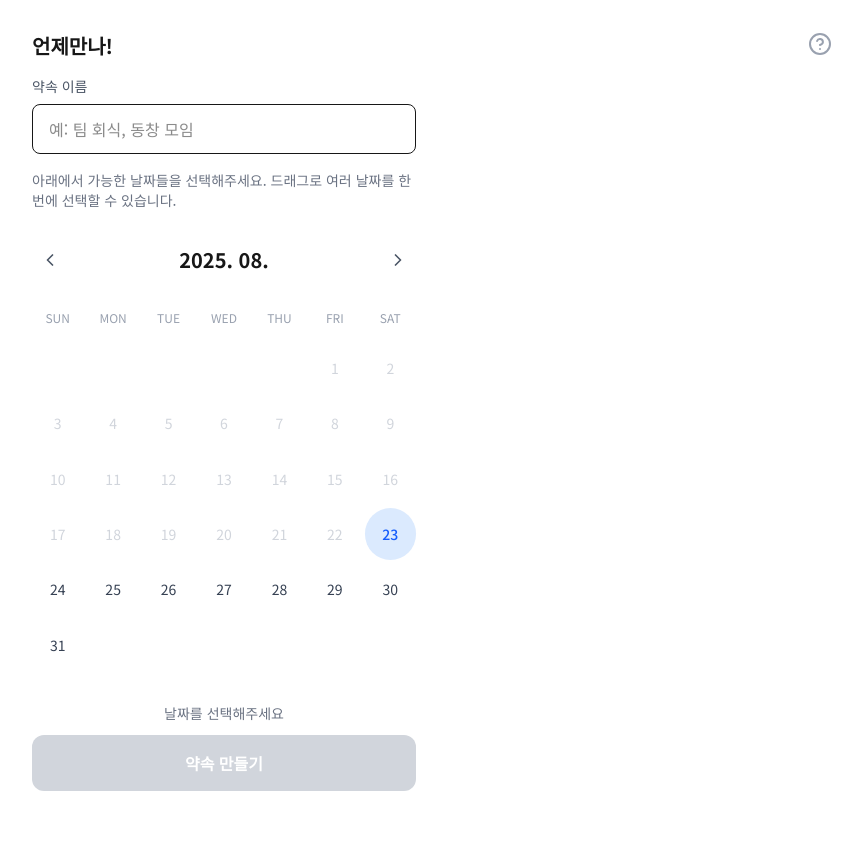
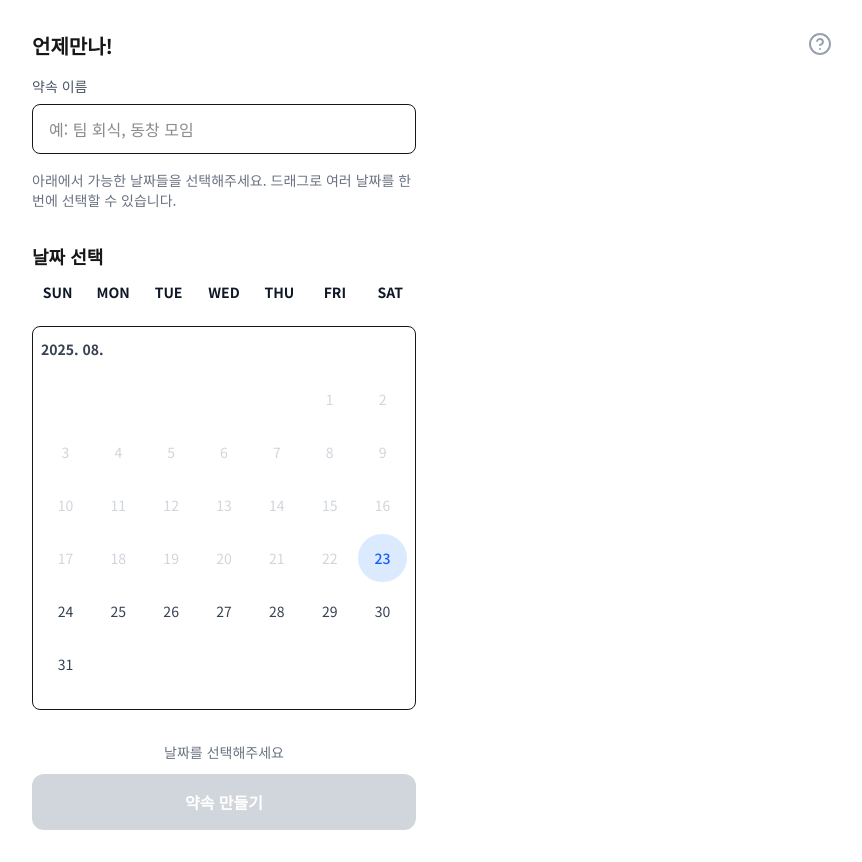
Before and after one commit to Byeongcheol-Kim/when22meet, a Next.js app: page / in a window 1280 px wide. Shown: the whole page, without its empty margins (416-1278 px from the left). Before the commit the page ends 823 px from the top, so only its background shows below. Built offline with nearby package versions, Linux system fonts and the light colour scheme.

Commit message:
feat: update meeting info design

```diff
--- a/app/api/meetings/[id]/availability/route.ts
+++ b/app/api/meetings/[id]/availability/route.ts
@@ -9,7 +9,7 @@ export async function POST(
   try {
     const { id } = await params;
     const body = await request.json();
-    const { participantName, availableDates, unavailableDates, statusUpdate } = body;
+    const { participantName, availableDates, unavailableDates, statusUpdate, isLocked } = body;
 
     if (!participantName || !availableDates) {
       return NextResponse.json(
@@ -34,7 +34,7 @@ export async function POST(
       meeting.participants.push(participantName);
       await redis.setex(
         `meeting:${id}`,
-        30 * 24 * 60 * 60,
+        18 * 30 * 24 * 60 * 60, // 18개월
         JSON.stringify(meeting)
       );
     }
@@ -44,12 +44,19 @@ export async function POST(
     let existingParsed: any = null;
     let timestamp = Date.now();
     let currentUnavailableDates: string[] = [];
+    let currentIsLocked = false;
 
     if (existingData) {
       existingParsed = JSON.parse(existingData);
       // Preserve timestamp from existing data
       timestamp = existingParsed.timestamp || timestamp;
       currentUnavailableDates = existingParsed.unavailableDates || [];
+      currentIsLocked = existingParsed.isLocked || false;
+    }
+
+    // Update locked status if provided
+    if (isLocked !== undefined) {
+      currentIsLocked = isLocked;
     }
 
     // Update unavailable dates based on status update
@@ -68,11 +75,12 @@ export async function POST(
     // Save availability with timestamp for ordering
     await redis.setex(
       `availability:${id}:${participantName}`,
-      30 * 24 * 60 * 60,
+      18 * 30 * 24 * 60 * 60, // 18개월
       JSON.stringify({
         dates: availableDates,
         unavailableDates: currentUnavailableDates,
-        timestamp: timestamp
+        timestamp: timestamp,
+        isLocked: currentIsLocked
       })
     );
 
--- a/app/api/meetings/[id]/route.ts
+++ b/app/api/meetings/[id]/route.ts
@@ -42,7 +42,8 @@ export async function GET(
             participantName,
             availableDates: parsedData.dates || [],
             unavailableDates: parsedData.unavailableDates || [],
-            timestamp: parsedData.timestamp || 0
+            timestamp: parsedData.timestamp || 0,
+            isLocked: parsedData.isLocked || false
           });
         }
       }
--- a/app/api/meetings/route.ts
+++ b/app/api/meetings/route.ts
@@ -23,13 +23,13 @@ export async function POST(request: NextRequest) {
       dates,
       participants: [], // 초기에는 빈 배열
       createdAt: new Date().toISOString(),
-      expiresAt: new Date(Date.now() + 30 * 24 * 60 * 60 * 1000).toISOString(),
+      expiresAt: new Date(Date.now() + 18 * 30 * 24 * 60 * 60 * 1000).toISOString(), // 18개월
     };
 
-    // Save to Redis with 30-day TTL
+    // Save to Redis with 18-month TTL
     await redis.setex(
       `meeting:${meetingId}`,
-      30 * 24 * 60 * 60,
+      18 * 30 * 24 * 60 * 60, // 18개월
       JSON.stringify(meeting)
     );
 
--- a/app/page.tsx
+++ b/app/page.tsx
@@ -9,13 +9,17 @@ export default function Home() {
   const [title, setTitle] = useState('');
   const [selectedDates, setSelectedDates] = useState<string[]>([]);
   const [isCreating, setIsCreating] = useState(false);
-  const [currentMonth, setCurrentMonth] = useState(() => {
-    const today = new Date();
-    return { year: today.getFullYear(), month: today.getMonth() };
-  });
+  const [scrollPosition, setScrollPosition] = useState(0);
+  const calendarRef = useRef<HTMLDivElement>(null);
   const [isDragging, setIsDragging] = useState(false);
   const [dragStart, setDragStart] = useState<string | null>(null);
   const router = useRouter();
+
+  // 로케일 기반 요일 이름
+  const isKorean = typeof navigator !== 'undefined' && navigator.language.startsWith('ko');
+  const dayNames = isKorean
+    ? ['일', '월', '화', '수', '목', '금', '토']
+    : ['SUN', 'MON', 'TUE', 'WED', 'THU', 'FRI', 'SAT'];
 
   // 2초 후 자동으로 메인 화면으로 전환
   useEffect(() => {
@@ -33,15 +37,15 @@ export default function Home() {
     );
   };
 
-  const handleMouseDown = (date: string, isPast: boolean) => {
-    if (isPast) return;
+  const handleMouseDown = (date: string, isDisabled: boolean) => {
+    if (isDisabled) return;
     setIsDragging(true);
     setDragStart(date);
     handleDateToggle(date);
   };
 
-  const handleMouseEnter = (date: string, isPast: boolean) => {
-    if (!isDragging || isPast || !dragStart) return;
+  const handleMouseEnter = (date: string, isDisabled: boolean) => {
+    if (!isDragging || isDisabled || !dragStart) return;
 
     const startDate = new Date(dragStart);
     const currentDate = new Date(date);
@@ -53,7 +57,7 @@ export default function Home() {
 
     while (current <= maxDate) {
       const dateStr = `${current.getFullYear()}-${String(current.getMonth() + 1).padStart(2, '0')}-${String(current.getDate()).padStart(2, '0')}`;
-      if (!isPastDate(current)) {
+      if (!isPastDate(current) && !isDateBeyondLimit(current)) {
         dates.push(dateStr);
       }
       current.setDate(current.getDate() + 1);
@@ -78,21 +82,32 @@ export default function Home() {
     return date < today;
   };
 
-  const handlePrevMonth = () => {
-    setCurrentMonth(prev => {
-      const newMonth = prev.month === 0 ? 11 : prev.month - 1;
-      const newYear = prev.month === 0 ? prev.year - 1 : prev.year;
-      return { year: newYear, month: newMonth };
-    });
+  const isDateBeyondLimit = (date: Date) => {
+    const today = new Date();
+    const maxDate = new Date(today);
+    maxDate.setMonth(maxDate.getMonth() + 12);
+    return date > maxDate;
   };
 
-  const handleNextMonth = () => {
-    setCurrentMonth(prev => {
-      const newMonth = prev.month === 11 ? 0 : prev.month + 1;
-      const newYear = prev.month === 11 ? prev.year + 1 : prev.year;
-      return { year: newYear, month: newMonth };
+  // 스크롤 가능한 12개월 데이터 생성
+  const generateMonthsData = () => {
+    const months = [];
+    const today = new Date();
+
+    for (let i = 0; i < 12; i++) {
+      const date = new Date(today.getFullYear(), today.getMonth() + i, 1);
+      months.push({
+        year: date.getFullYear(),
+        month: date.getMonth(),
+        displayName: `${date.getFullYear()}. ${String(date.getMonth() + 1).padStart(2, '0')}.`
       });
+    }
+
+    return months;
   };
+
+  const monthsData = generateMonthsData();
+
 
   const handleCreateMeeting = async () => {
     if (!title || selectedDates.length === 0) {
@@ -158,60 +173,58 @@ export default function Home() {
         </div>
 
         <div className="mb-8">
-          <div className="flex items-center justify-between mb-6">
-            <button onClick={handlePrevMonth} className="p-2">
-              <ChevronLeft className="w-5 h-5 text-gray-600" />
-            </button>
-            <h3 className="text-xl font-bold">
-              {currentMonth.year}. {String(currentMonth.month + 1).padStart(2, '0')}.
-            </h3>
-            <button onClick={handleNextMonth} className="p-2">
-              <ChevronRight className="w-5 h-5 text-gray-600" />
-            </button>
+          <div className="mb-4">
+            <h3 className="text-lg font-bold mb-2">날짜 선택</h3>
+            <div className="grid grid-cols-7 gap-1 text-center sticky top-0 bg-white z-10 pb-1">
+              {dayNames.map((day, index) => (
+                <div key={index} className="text-sm font-bold text-gray-900 py-1">{day}</div>
+              ))}
+            </div>
           </div>
 
-          <div className="grid grid-cols-7 gap-1 text-center mb-2">
-            <div className="text-xs text-gray-400 py-2">SUN</div>
-            <div className="text-xs text-gray-400 py-2">MON</div>
-            <div className="text-xs text-gray-400 py-2">TUE</div>
-            <div className="text-xs text-gray-400 py-2">WED</div>
-            <div className="text-xs text-gray-400 py-2">THU</div>
-            <div className="text-xs text-gray-400 py-2">FRI</div>
-            <div className="text-xs text-gray-400 py-2">SAT</div>
-          </div>
-
-          <div className="grid grid-cols-7 gap-1 select-none">
-            {(() => {
-              const year = currentMonth.year;
-              const month = currentMonth.month;
+          <div
+            ref={calendarRef}
+            className="h-96 overflow-y-auto border rounded-lg p-2"
+            style={{ scrollbarWidth: 'thin' }}
+          >
+            {monthsData.map((monthData, monthIndex) => {
+              const year = monthData.year;
+              const month = monthData.month;
               const firstDay = new Date(year, month, 1).getDay();
               const daysInMonth = new Date(year, month + 1, 0).getDate();
 
-              const days = [];
+              return (
+                <div key={`${year}-${month}`} className="mb-6">
+                  <h4 className="text-sm font-bold text-gray-700 mb-3 sticky top-0 bg-white py-1">
+                    {monthData.displayName}
+                  </h4>
+                  <div className="grid grid-cols-7 gap-1 select-none">
+                    {/* Empty cells for padding */}
+                    {Array.from({ length: firstDay }, (_, i) => (
+                      <div key={`empty-${monthIndex}-${i}`} className="aspect-square" />
+                    ))}
 
-              // Empty cells for padding
-              for (let i = 0; i < firstDay; i++) {
-                days.push(<div key={`empty-${i}`} className="aspect-square" />);
-              }
-
-              // Days of the month
-              for (let day = 1; day <= daysInMonth; day++) {
+                    {/* Days of the month */}
+                    {Array.from({ length: daysInMonth }, (_, i) => {
+                      const day = i + 1;
                       const date = `${year}-${String(month + 1).padStart(2, '0')}-${String(day).padStart(2, '0')}`;
                       const dateObj = new Date(year, month, day);
                       const isSelected = selectedDates.includes(date);
                       const isPast = isPastDate(dateObj);
+                      const isBeyondLimit = isDateBeyondLimit(dateObj);
+                      const isDisabled = isPast || isBeyondLimit;
                       const isToday = dateObj.toDateString() === new Date().toDateString();
 
-                days.push(
+                      return (
                         <button
                           key={day}
-                    onMouseDown={() => handleMouseDown(date, isPast)}
-                    onMouseEnter={() => handleMouseEnter(date, isPast)}
-                    disabled={isPast}
+                          onMouseDown={() => handleMouseDown(date, isDisabled)}
+                          onMouseEnter={() => handleMouseEnter(date, isDisabled)}
+                          disabled={isDisabled}
                           className={`aspect-square rounded-full flex items-center justify-center text-sm transition-all ${
                             isSelected
                               ? 'bg-blue-500 text-white font-medium'
-                        : isPast
+                              : isDisabled
                               ? 'text-gray-300 cursor-not-allowed'
                               : isToday
                               ? 'bg-blue-100 text-blue-600 font-medium hover:bg-blue-200'
@@ -221,10 +234,11 @@ export default function Home() {
                           {day}
                         </button>
                       );
-              }
-
-              return days;
-            })()}
+                    })}
+                  </div>
+                </div>
+              );
+            })}
           </div>
         </div>
 
--- a/lib/types.ts
+++ b/lib/types.ts
@@ -12,6 +12,7 @@ export interface Availability {
   availableDates: string[]; // 참가 가능한 날짜 목록
   unavailableDates?: string[]; // 명시적으로 불참인 날짜 목록 (없으면 미정)
   timestamp?: number;
+  isLocked?: boolean; // 스케줄 확정 여부
 }
 
 export interface TimeSlot {
```
Also changed, not shown: app/meeting/[id]/page.tsx (+68 -12 lines). Lines whose indentation alone changed are shown as unchanged.
